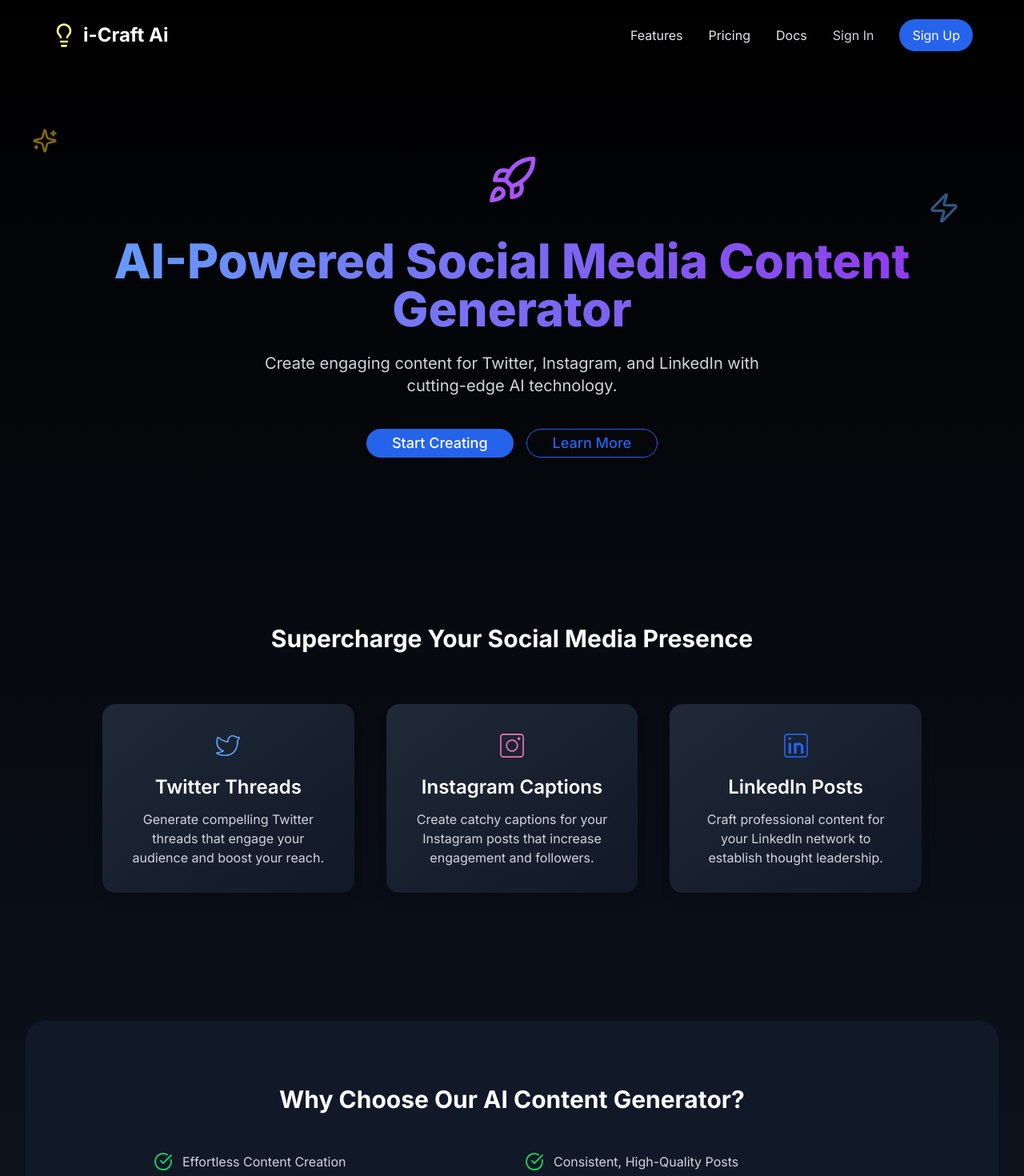
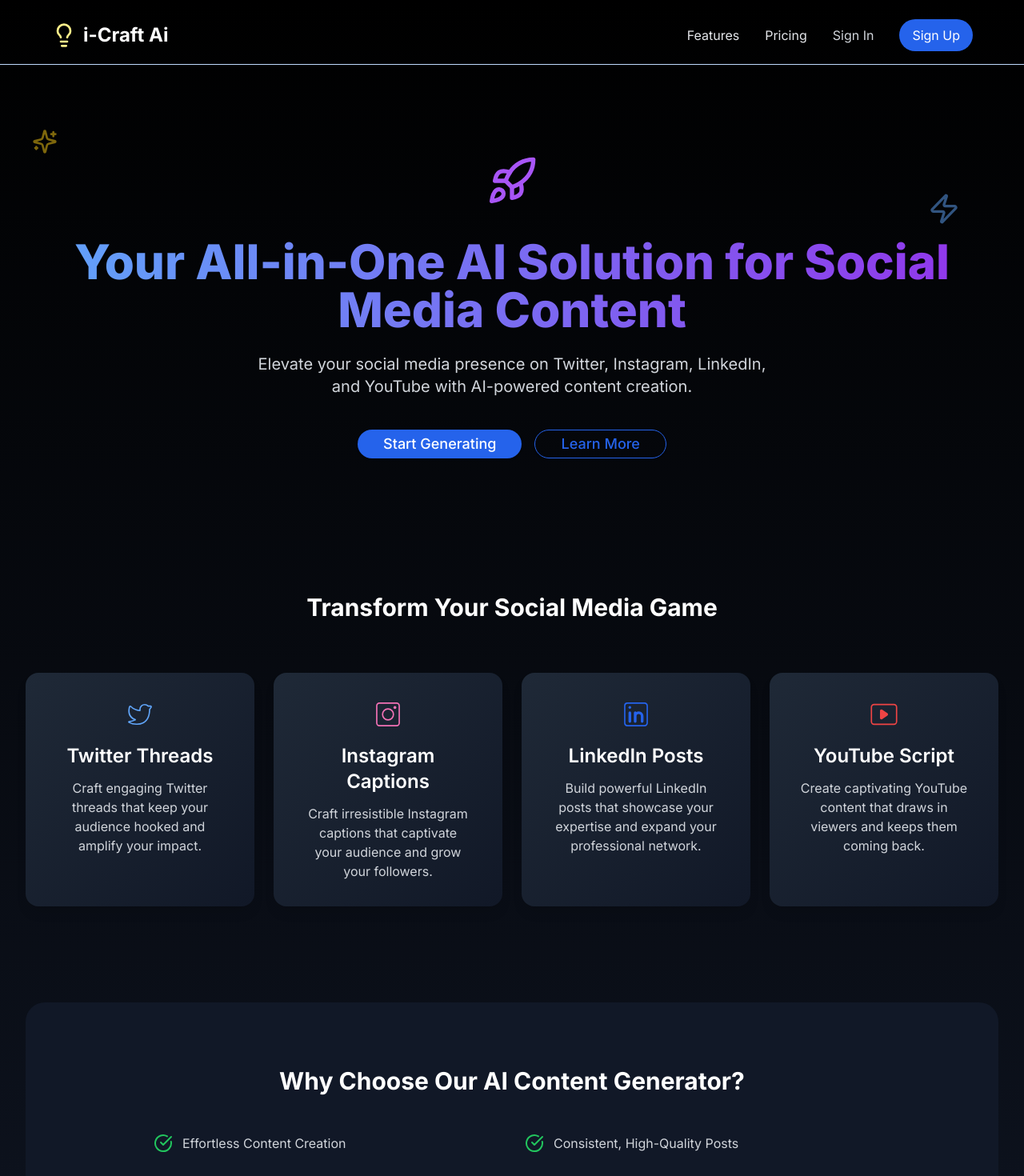
Before and after one commit to Rohit-kumar-yadav/iCraftAi, a Next.js app: page / in a window 1280 px wide. Shown: the top 1470 px of the page at 80% size. Built offline with nearby package versions, Linux system fonts and the light colour scheme; no server answers.

Commit message:
upadated

```diff
--- a/app/Sconfig.js
+++ b/app/Sconfig.js
@@ -1,11 +1,11 @@
-import { CiInstagram, CiLinkedin, CiTwitter } from "react-icons/ci";
+import { CiInstagram, CiLinkedin, CiYoutube,CiTwitter } from "react-icons/ci";
 
 export const Sconfig = [
   {
     title: "Twitter Threads",
     icon: <CiTwitter className="w-10 h-10 mb-4 text-blue-400" />,
     description:
-        "Generate compelling Twitter threads that engage your audience and boost your reach.",
+      "Craft engaging Twitter threads that keep your audience hooked and amplify your impact.",
   },
   {
     title: "Instagram Captions",
@@ -13,12 +13,18 @@
       <CiInstagram className="w-10 h-10 mb-4 text-pink-400" />
     ),
     description:
-        "Create catchy captions for your Instagram posts that increase engagement and followers.",
+      "Craft irresistible Instagram captions that captivate your audience and grow your followers.",
   },
   {
     title: "LinkedIn Posts",
     icon: <CiLinkedin className="w-10 h-10 mb-4 text-blue-600" />,
     description:
-        "Craft professional content for your LinkedIn network to establish thought leadership.",
+      "Build powerful LinkedIn posts that showcase your expertise and expand your professional network.",
+  },
+  {
+    title: "YouTube Script",
+    icon: <CiYoutube className="w-10 h-10 mb-4 text-red-500" />,
+    description:
+      "Create captivating YouTube content that draws in viewers and keeps them coming back.",
   },
 ]
--- a/app/page.tsx
+++ b/app/page.tsx
@@ -19,7 +19,7 @@
   const { userId } = auth();
 
   return (
-    <div className="min-h-screen bg-gradient-to-b from-black to-gray-900 text-gray-100 overflow-hidden pt-20">
+    <div className="divide-y divide-blue-200 min-h-screen bg-gradient-to-b from-black to-gray-900 text-gray-100 overflow-hidden pt-20">
       <Navbar />
       <main className="container mx-auto px-4 sm:px-6 lg:px-8 relative">
         {/* Decorative elements */}
@@ -37,18 +37,17 @@
         <div className="text-center py-20 lg:py-32 relative">
           <RocketIcon className="w-16 h-16 text-purple-500 mx-auto mb-6 animate-bounce" />
           <h1 className="text-4xl sm:text-5xl lg:text-6xl font-extrabold mb-6 bg-clip-text text-transparent bg-gradient-to-r from-blue-400 to-purple-600">
-            AI-Powered Social Media Content Generator
+          Your All-in-One AI Solution for Social Media Content
           </h1>
           <p className="text-xl mb-10 text-gray-300 max-w-2xl mx-auto">
-            Create engaging content for Twitter, Instagram, and LinkedIn with
-            cutting-edge AI technology.
+          Elevate your social media presence on Twitter, Instagram, LinkedIn, and YouTube with AI-powered content creation.
           </p>
           <div className="flex justify-center space-x-4">
             <Button
               asChild
               className="bg-blue-600 hover:bg-blue-700 text-white px-8 py-3 rounded-full text-lg transition duration-300 ease-in-out transform hover:scale-105"
             >
-              <Link href="/generate">Start Creating</Link>
+              <Link href="/generate">Start Generating</Link>
             </Button>
             <Button
               asChild
@@ -59,22 +58,22 @@
           </div>
         </div>
         {/* Features Section */}
-        <div className="py-20" id="features">
+        <div className="py-10" id="features">
           <h2 className="text-3xl font-bold mb-16 text-center text-white">
-            Supercharge Your Social Media Presence
+          Transform Your Social Media Game
           </h2>
-          <div className="grid grid-cols-1 md:grid-cols-3 gap-10 max-w-5xl mx-auto">
+          <div className="grid grid-cols-1 md:grid-cols-4 gap-6 max-w-7xl mx-auto">
             {Sconfig.map((feature, index) => (
               <div
                 key={index}
-                className="p-8 rounded-2xl bg-gradient-to-br from-gray-800 to-gray-900 shadow-lg hover:shadow-xl transition duration-300 ease-in-out transform hover:-translate-y-1"
+                className="p-8 rounded-2xl text-pretty bg-gradient-to-br from-gray-800 to-gray-900 shadow-lg hover:shadow-xl transition duration-300 ease-in-out transform hover:-translate-y-1"
               >
                 <div className="flex flex-col items-center text-center">
                   {feature.icon}
-                  <h3 className="text-2xl font-semibold mb-3 text-white">
+                  <h4 className="text-2xl font-semibold mb-3 text-white">
                     {feature.title}
-                  </h3>
-                  <p className="text-gray-300">{feature.description}</p>
+                  </h4>
+                  <p className="text-gray-300 ">{feature.description}</p>
                 </div>
               </div>
             ))}
--- a/components/Navbar.tsx
+++ b/components/Navbar.tsx
@@ -11,12 +11,11 @@
 import { useState, useEffect } from "react";
 import { Lightbulb, Menu, X } from "lucide-react";
 
-
 export function Navbar() {
   const { userId } = useAuth();
   const [isMenuOpen, setIsMenuOpen] = useState(false);
   const [isScrolled, setIsScrolled] = useState(false);
-  const MenuItems = ["Features", "Pricing", "Docs"];
+
 
   useEffect(() => {
     const handleScroll = () => {
@@ -58,16 +57,24 @@
             } sm:block mt-4 sm:mt-0`}
           >
             <div className="flex flex-col sm:flex-row sm:items-center sm:space-x-8">
-              {MenuItems.map((item) => (
+              {
                 <Link
-                  key={item}
-                  href={`/${item.toLocaleLowerCase()}`}
+                  href={'#features'}
                   className="text-gray-200 hover:text-white transition-colors py-2 sm:py-0 relative group"
                 >
-                  {item}
+                  Features
                   <span className="absolute left-0 right-0 bottom-0 h-0.5 bg-blue-500 transform scale-x-0 group-hover:scale-x-100 transition-transform sm:origin-center origin-left"></span>
                 </Link>
-              ))}
+              }
+              {
+                <Link
+                  href={'/pricing'}
+                  className="text-gray-200 hover:text-white transition-colors py-2 sm:py-0 relative group"
+                >
+                  Pricing
+                  <span className="absolute left-0 right-0 bottom-0 h-0.5 bg-blue-500 transform scale-x-0 group-hover:scale-x-100 transition-transform sm:origin-center origin-left"></span>
+                </Link>
+              }
               {userId && (
                 <Link
                   href={"/generate"}
--- /dev/null
+++ b/components/ui/sonner.tsx
@@ -0,0 +1,31 @@
+"use client"
+
+import { useTheme } from "next-themes"
+import { Toaster as Sonner } from "sonner"
+
+type ToasterProps = React.ComponentProps<typeof Sonner>
+
+const Toaster = ({ ...props }: ToasterProps) => {
+  const { theme = "system" } = useTheme()
+
+  return (
+    <Sonner
+      theme={theme as ToasterProps["theme"]}
+      className="toaster group"
+      toastOptions={{
+        classNames: {
+          toast:
+            "group toast group-[.toaster]:bg-background group-[.toaster]:text-foreground group-[.toaster]:border-border group-[.toaster]:shadow-lg",
+          description: "group-[.toast]:text-muted-foreground",
+          actionButton:
+            "group-[.toast]:bg-primary group-[.toast]:text-primary-foreground",
+          cancelButton:
+            "group-[.toast]:bg-muted group-[.toast]:text-muted-foreground",
+        },
+      }}
+      {...props}
+    />
+  )
+}
+
+export { Toaster }
--- a/package.json
+++ b/package.json
@@ -26,10 +26,12 @@
     "lucide-react": "^0.451.0",
     "mailtrap": "^3.4.0",
     "next": "14.2.15",
+    "next-themes": "^0.3.0",
     "react": "^18",
     "react-dom": "^18",
     "react-icons": "^5.3.0",
     "react-markdown": "^9.0.1",
+    "sonner": "^1.5.0",
     "stripe": "^17.2.0",
     "svix": "^1.37.0",
     "tailwind-merge": "^2.5.3",
--- a/utils/db/schema.ts
+++ b/utils/db/schema.ts
@@ -13,7 +13,7 @@
   stripeCustomerId: text("stripe_customer_id").unique(),
   email: text("email").notNull().unique(),
   name: text("name"),
-  points: integer("points").default(50),
+  points: integer("points").default(30),
   createdAt: timestamp("created_at").defaultNow(),
 });
 
```
Also changed, not shown: 1 other file (tests, documents, lock files or other folders). Lines whose indentation alone changed are shown as unchanged.
